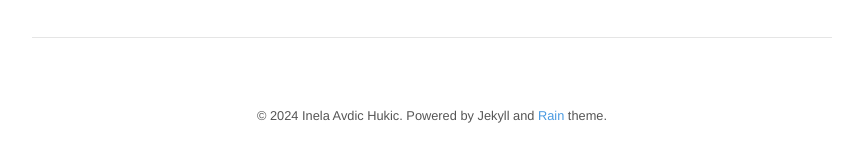
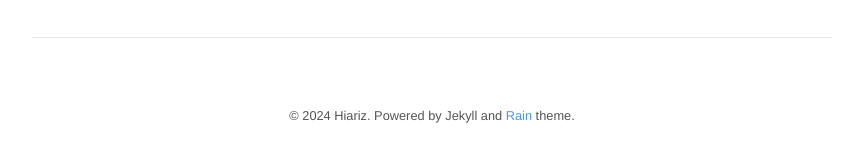
Before and after one commit to hiariz1/hiariz1.github.io, a Jekyll site: the page built from index.html, in a window 1280 px wide. Shown: the part 233-395 px from the top of the page, without its empty margins (208-1071 px from the left). Built offline with Jekyll 4.4.1, drawn with Linux system fonts in a browser that asks for light colours; nearby versions of some CDN libraries; the list of posts is cut into pages by our own code.

Commit message:
Update _config.yml

```diff
--- a/_config.yml
+++ b/_config.yml
@@ -1,13 +1,12 @@
 # Site settings
 title:          Hiariz1
-description:    "Rain is a simple and clean Jekyll theme with focus on content."
-url:            https://github.com/inelaah/rain
+description:    "Here is Hiariz Page."
+url:            https://github.com/hiariz1
 
 # Author
 author:
-  name:         Inela Avdic Hukic
-  email:        inelaah@gmail.com
-  url:          https://inelaah.com
+  name:         Hiariz
+  email:        pdas0343@gmail.com
 
 # Build settings
 markdown:       kramdown
```
